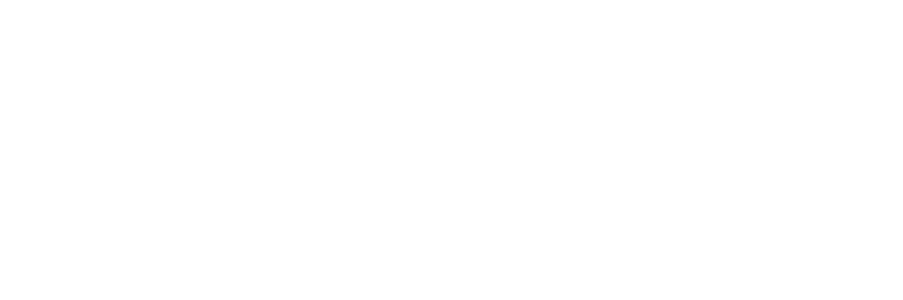
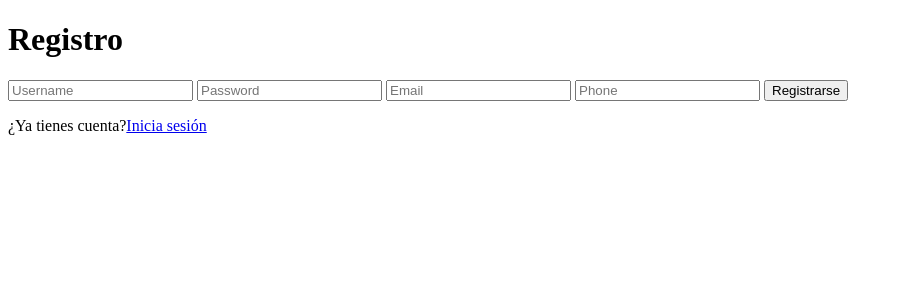
Before and after one commit to Maloserastu/RBAC, a SvelteKit app in the folder src/proyect/frontend/: page /register in a window 1280 px wide. Shown: the top 300 px of the page, without its empty margins (0-903 px from the left). Built offline with nearby package versions, Linux system fonts and the light colour scheme.

Commit message:
Feature: Implementación frontend con login, register y protected (sin css, REHECHO)

```diff
--- a/src/proyect/frontend/src/routes/login/+page.svelte
+++ b/src/proyect/frontend/src/routes/login/+page.svelte
@@ -0,0 +1,61 @@
+<script lang="ts">// se usa TypeScript
+  import { goto } from '$app/navigation'; //navegación entre rutas y variables
+  let username = '';
+  let password = '';
+  let error = '';
+
+  async function handleLogin() {//funcion que se ejecuta al enviar el formulario, se inicia con "" para borrar mensajes anteriores
+    error = '';
+    try {
+      const response = await fetch('http://localhost:8000/login', {//peticion POST al backend del login
+        method: 'POST',
+        headers: {
+          'Content-Type': 'application/x-www-form-urlencoded' //Se cambia el tipo de dato para que lo acepte OAuth2PasswordRequestForm
+        },
+        body: new URLSearchParams({
+          username,
+          password
+        })
+      });
+      //Captura el error si no devuelve 200
+      if (!response.ok) {
+        const data = await response.json();
+        error = data.detail || 'Error en el login';
+        return;
+      }
+      //Si el login no falla, se guarda el token para mas adelante y redirige al protected
+
+      const data = await response.json();
+      localStorage.setItem('token', data.access_token);
+      goto('/protected');
+    } catch (err) { //Captura de errores mas generales
+      error = 'Error de conexión con el servidor';
+    }
+  }
+</script>
+
+<!-- Formulario del login-->
+
+
+<form on:submit|preventDefault={handleLogin}>  <!-- Evita que se recarge la pagina y llama a la funcion handlelogin-->
+    <h1>Login</h1>
+  <input type="text" placeholder="Username" bind:value={username} required />
+  <input type="password" placeholder="Password" bind:value={password} required />
+  <button type="submit">Entrar</button>
+  <p>¿No tienes cuenta? <a href="/register">Registrarse</a></p>
+</form>
+
+{#if error}
+  <p style="color:red">{error}</p>
+{/if}
+
+
+<style>
+    form{
+        text-align: center;
+        padding: 1px;
+        border: 3px solid rgb(5, 5, 5);
+        font-family: 'Courier New', Courier, monospace;
+    }
+
+</style>
--- a/src/proyect/frontend/src/routes/register/+page.svelte
+++ b/src/proyect/frontend/src/routes/register/+page.svelte
@@ -0,0 +1,41 @@
+<script lang="ts">
+  import { goto } from '$app/navigation';
+  let username = '';
+  let password = '';
+  let email = '';
+  let phone = '';
+  let error = '';
+
+  async function handleRegister() {
+    error = '';
+    try {
+      const response = await fetch('http://localhost:8000/register', {
+        method: 'POST',
+        headers: { 'Content-Type': 'application/json' },
+        body: JSON.stringify({ username, password, email, phone })
+      });
+
+      if (!response.ok) {
+        const data = await response.json();
+        error = data.detail || 'Error en el registro';
+        return;
+      }
+
+      // Si el registro es exitoso, redirige al login
+      goto('/login');
+    } catch (err) {
+      error = 'Error de conexión con el servidor';
+    }
+  }
+</script>
+
+<form on:submit|preventDefault={handleRegister}>
+  <h1>Registro</h1>
+  <input type="text" placeholder="Username" bind:value={username} required />
+  <input type="password" placeholder="Password" bind:value={password} required />
+  <input type="email" placeholder="Email" bind:value={email} required />
+  <input type="text" placeholder="Phone" bind:value={phone} required />
+  <button type="submit">Registrarse</button>
+  <p>¿Ya tienes cuenta?<a href="/login "> Inicia sesión</a></p>
+  {#if error}<p style="color:red">{error}</p>{/if}
+</form>
```
Also changed, not shown: src/proyect/frontend/src/routes/protected/+page.svelte (+46 -0 lines), 1 other file (tests, documents, lock files or other folders).
